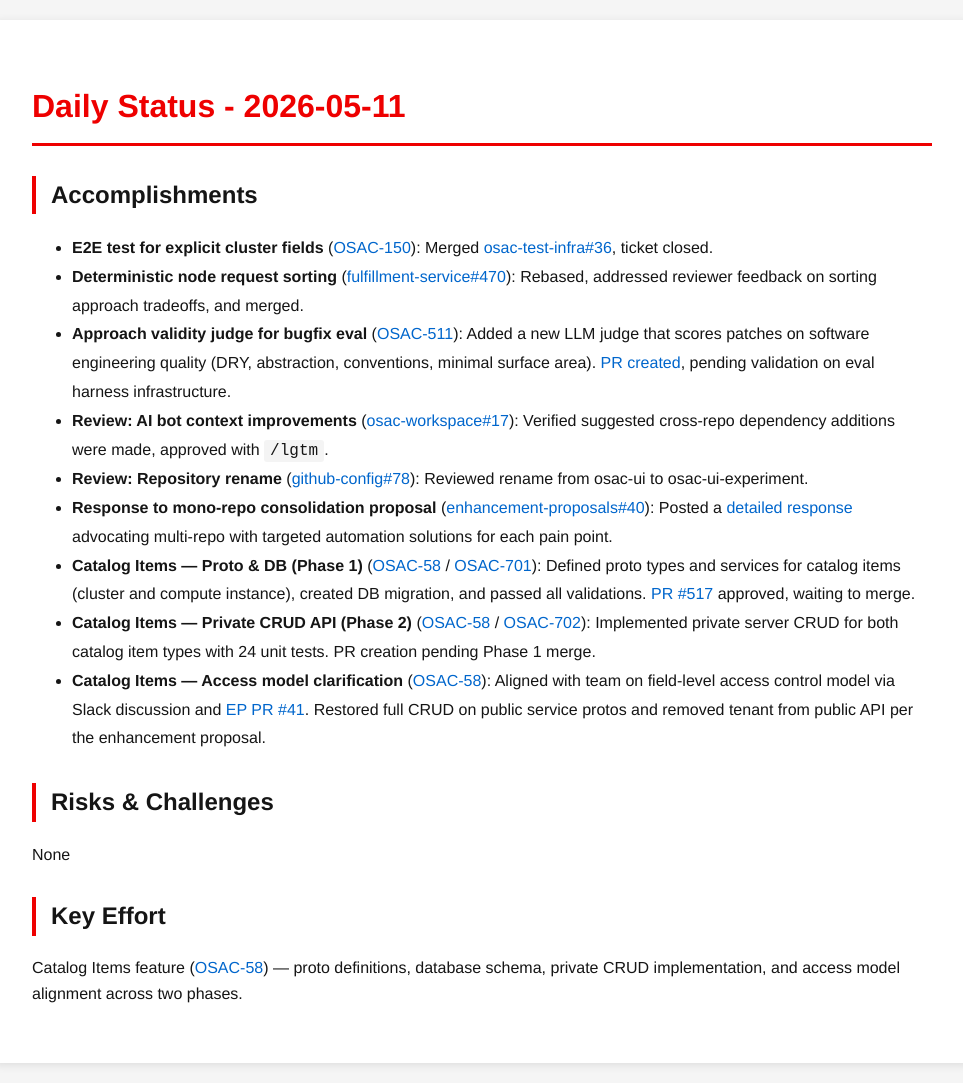
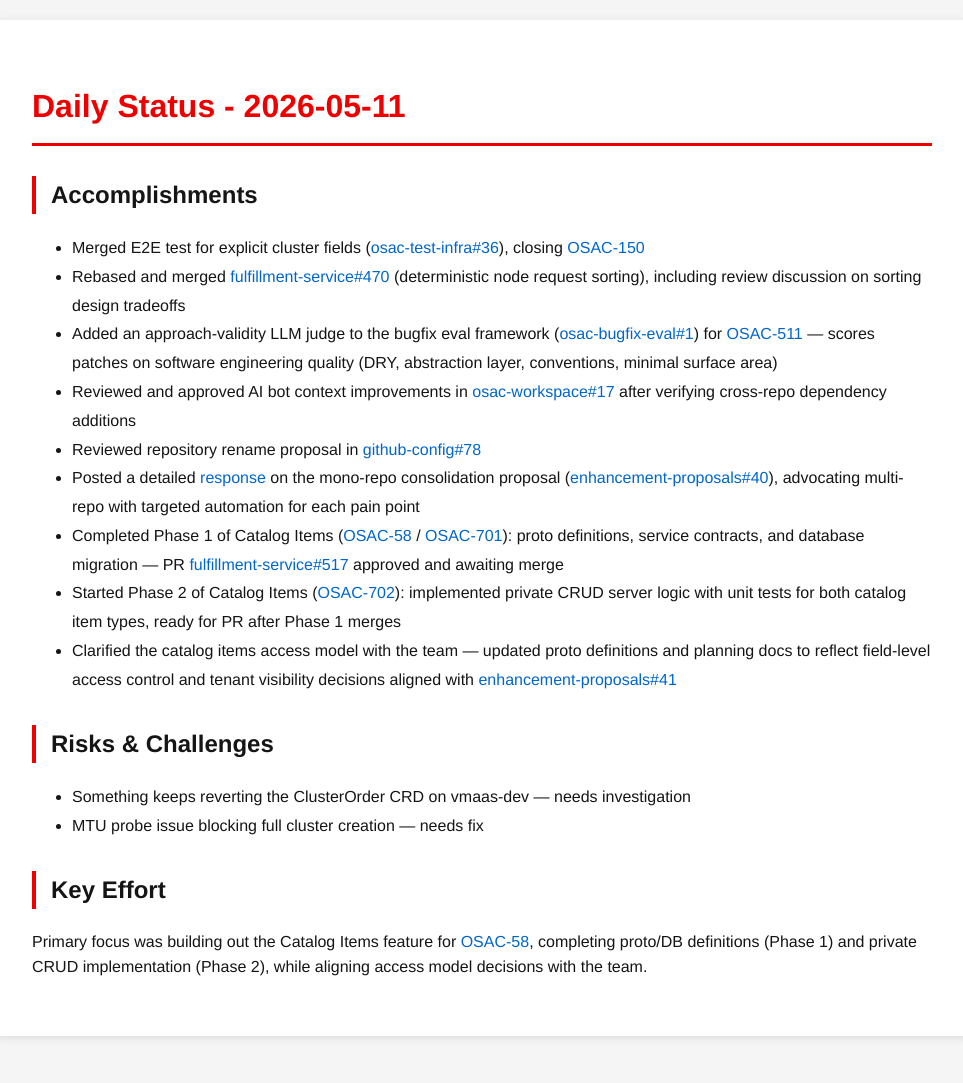
Before and after one commit to tzvatot/daily-status, a Jekyll site: the page built from 2026-05-11.md, in a window 1280 px wide. Shown: the whole page, without its empty margins (158-1121 px from the left). Built offline with Jekyll 4.4.1, drawn with Linux system fonts in a browser that asks for light colours; after the commit the page ends 1056 px from its top, so only the background shows below that.

Commit message:
Daily status update - 2026-05-11

```diff
--- a/2026-05-11.md
+++ b/2026-05-11.md
@@ -7,18 +7,19 @@ date: 2026-05-11
 # Daily Status - 2026-05-11
 
 ## Accomplishments
-- **E2E test for explicit cluster fields** ([OSAC-150](https://redhat.atlassian.net/browse/OSAC-150)): Merged [osac-test-infra#36](https://github.com/osac-project/osac-test-infra/pull/36), ticket closed.
-- **Deterministic node request sorting** ([fulfillment-service#470](https://github.com/osac-project/fulfillment-service/pull/470)): Rebased, addressed reviewer feedback on sorting approach tradeoffs, and merged.
-- **Approach validity judge for bugfix eval** ([OSAC-511](https://redhat.atlassian.net/browse/OSAC-511)): Added a new LLM judge that scores patches on software engineering quality (DRY, abstraction, conventions, minimal surface area). [PR created](https://github.com/eranco74/osac-bugfix-eval/pull/1), pending validation on eval harness infrastructure.
-- **Review: AI bot context improvements** ([osac-workspace#17](https://github.com/osac-project/osac-workspace/pull/17)): Verified suggested cross-repo dependency additions were made, approved with `/lgtm`.
-- **Review: Repository rename** ([github-config#78](https://github.com/osac-project/github-config/pull/78)): Reviewed rename from osac-ui to osac-ui-experiment.
-- **Response to mono-repo consolidation proposal** ([enhancement-proposals#40](https://github.com/osac-project/enhancement-proposals/pull/40)): Posted a [detailed response](https://github.com/osac-project/enhancement-proposals/pull/40#issuecomment-4420565236) advocating multi-repo with targeted automation solutions for each pain point.
-- **Catalog Items — Proto & DB (Phase 1)** ([OSAC-58](https://redhat.atlassian.net/browse/OSAC-58) / [OSAC-701](https://redhat.atlassian.net/browse/OSAC-701)): Defined proto types and services for catalog items (cluster and compute instance), created DB migration, and passed all validations. [PR #517](https://github.com/osac-project/fulfillment-service/pull/517) approved, waiting to merge.
-- **Catalog Items — Private CRUD API (Phase 2)** ([OSAC-58](https://redhat.atlassian.net/browse/OSAC-58) / [OSAC-702](https://redhat.atlassian.net/browse/OSAC-702)): Implemented private server CRUD for both catalog item types with 24 unit tests. PR creation pending Phase 1 merge.
-- **Catalog Items — Access model clarification** ([OSAC-58](https://redhat.atlassian.net/browse/OSAC-58)): Aligned with team on field-level access control model via Slack discussion and [EP PR #41](https://github.com/osac-project/enhancement-proposals/pull/41). Restored full CRUD on public service protos and removed tenant from public API per the enhancement proposal.
+- Merged E2E test for explicit cluster fields ([osac-test-infra#36](https://github.com/osac-project/osac-test-infra/pull/36)), closing [OSAC-150](https://redhat.atlassian.net/browse/OSAC-150)
+- Rebased and merged [fulfillment-service#470](https://github.com/osac-project/fulfillment-service/pull/470) (deterministic node request sorting), including review discussion on sorting design tradeoffs
+- Added an approach-validity LLM judge to the bugfix eval framework ([osac-bugfix-eval#1](https://github.com/eranco74/osac-bugfix-eval/pull/1)) for [OSAC-511](https://redhat.atlassian.net/browse/OSAC-511) — scores patches on software engineering quality (DRY, abstraction layer, conventions, minimal surface area)
+- Reviewed and approved AI bot context improvements in [osac-workspace#17](https://github.com/osac-project/osac-workspace/pull/17) after verifying cross-repo dependency additions
+- Reviewed repository rename proposal in [github-config#78](https://github.com/osac-project/github-config/pull/78)
+- Posted a detailed [response](https://github.com/osac-project/enhancement-proposals/pull/40#issuecomment-4420565236) on the mono-repo consolidation proposal ([enhancement-proposals#40](https://github.com/osac-project/enhancement-proposals/pull/40)), advocating multi-repo with targeted automation for each pain point
+- Completed Phase 1 of Catalog Items ([OSAC-58](https://redhat.atlassian.net/browse/OSAC-58) / [OSAC-701](https://redhat.atlassian.net/browse/OSAC-701)): proto definitions, service contracts, and database migration — PR [fulfillment-service#517](https://github.com/osac-project/fulfillment-service/pull/517) approved and awaiting merge
+- Started Phase 2 of Catalog Items ([OSAC-702](https://redhat.atlassian.net/browse/OSAC-702)): implemented private CRUD server logic with unit tests for both catalog item types, ready for PR after Phase 1 merges
+- Clarified the catalog items access model with the team — updated proto definitions and planning docs to reflect field-level access control and tenant visibility decisions aligned with [enhancement-proposals#41](https://github.com/osac-project/enhancement-proposals/pull/41)
 
 ## Risks & Challenges
-None
+- Something keeps reverting the ClusterOrder CRD on vmaas-dev — needs investigation
+- MTU probe issue blocking full cluster creation — needs fix
 
 ## Key Effort
-Catalog Items feature ([OSAC-58](https://redhat.atlassian.net/browse/OSAC-58)) — proto definitions, database schema, private CRUD implementation, and access model alignment across two phases.
+Primary focus was building out the Catalog Items feature for [OSAC-58](https://redhat.atlassian.net/browse/OSAC-58), completing proto/DB definitions (Phase 1) and private CRUD implementation (Phase 2), while aligning access model decisions with the team.
```
